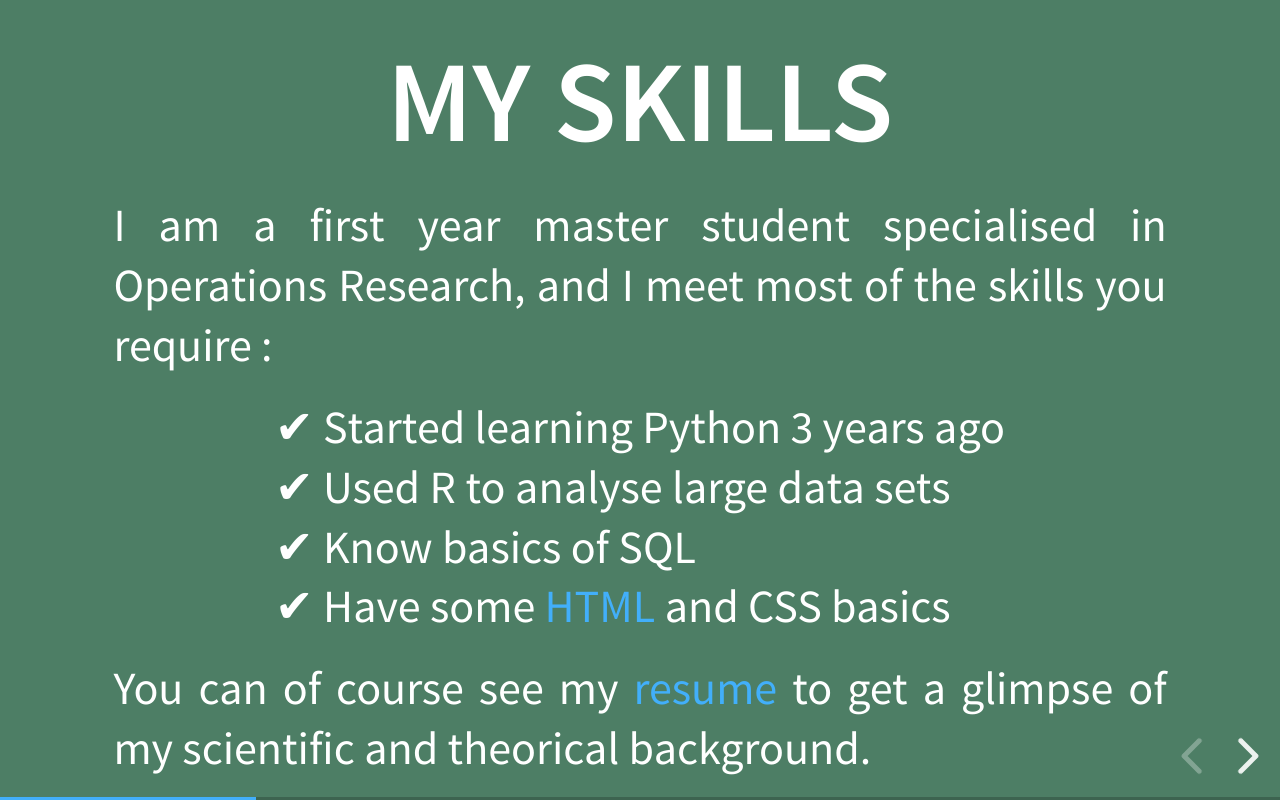
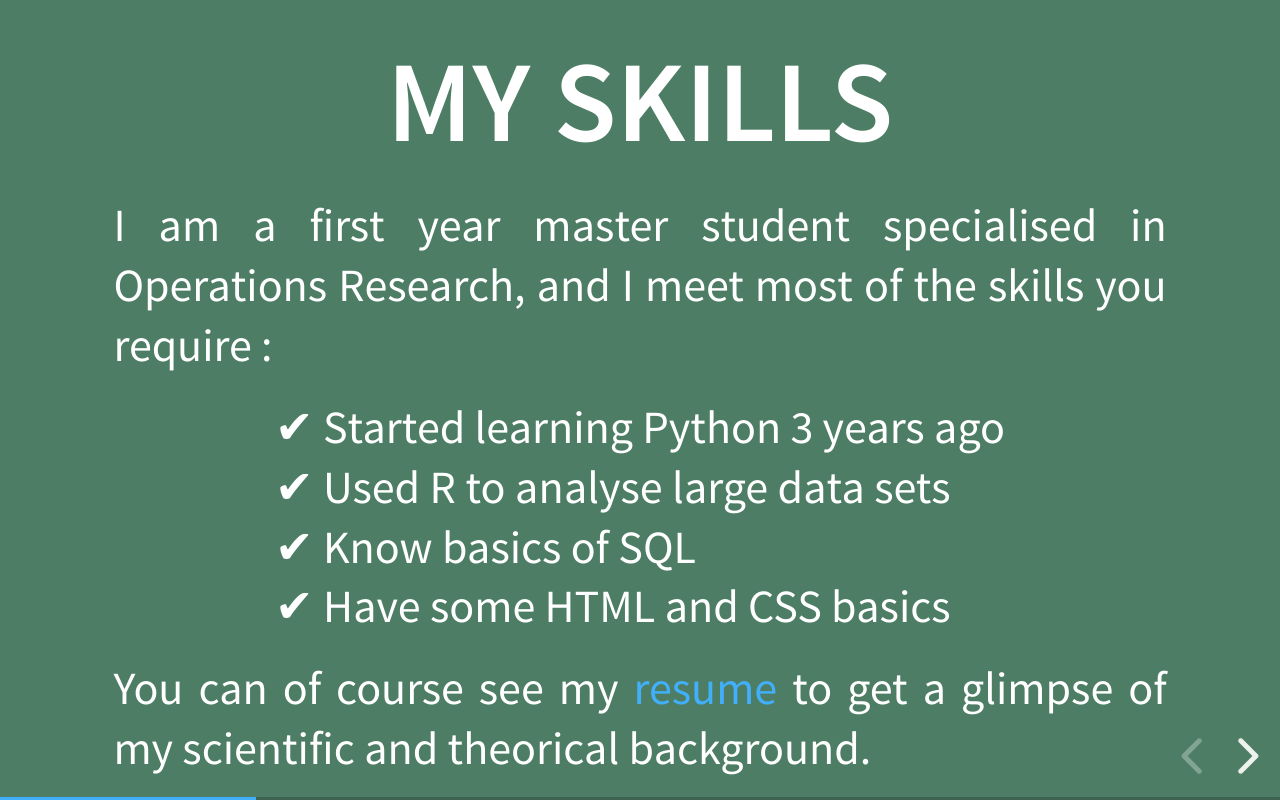
Before and after one commit to EvanDufraisse/EvanDufraisse.github.io, a website: page index.html in a window 1280 px wide. Both pictures are taken after a click on the button "next slide". Drawn offline with Linux system fonts and the light colour scheme.

Commit message:
back to normal

```diff
--- a/index.html
+++ b/index.html
@@ -60,7 +60,7 @@
 						<li>&#10004; Started learning Python 3 years ago </li>
 						<li>&#10004; Used R to analyse large data sets</li>
 						<li>&#10004; Know basics of SQL</li>
-						<li>&#10004; Have some <a href="index2.html">HTML</a> and CSS basics</li>
+						<li>&#10004; Have some HTML and CSS basics</li>
 					</ul>
 				<p style="text-align: justify;">You can of course see my <a href="lib/resume/CV_EDGE_HEALTH_20190207.pdf">resume</a> to get a glimpse of my scientific and theorical background.</p>
 
```
